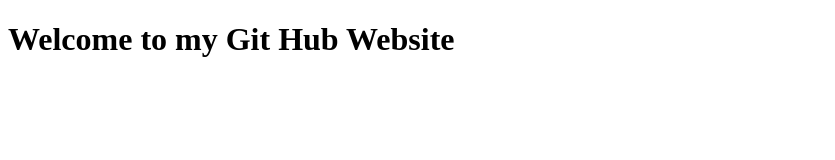
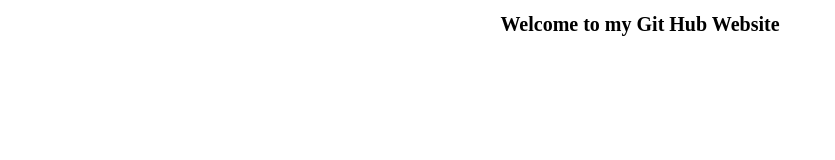
Before and after one commit to prajyoti16/angular1, a plain HTML site: page index1.html in a window 1280 px wide. Shown: the whole page, without its empty margins (0-835 px from the left). Drawn offline with Linux system fonts and the light colour scheme.

Commit message:
Update index1.html

```diff
--- a/index1.html
+++ b/index1.html
@@ -5,7 +5,7 @@
 <body>
 <h1>Welcome to my Git Hub Website</h1>
 <style>
-  <h1{
+  h1{
     text-align:center;
     font-size:20px;
   }
```
